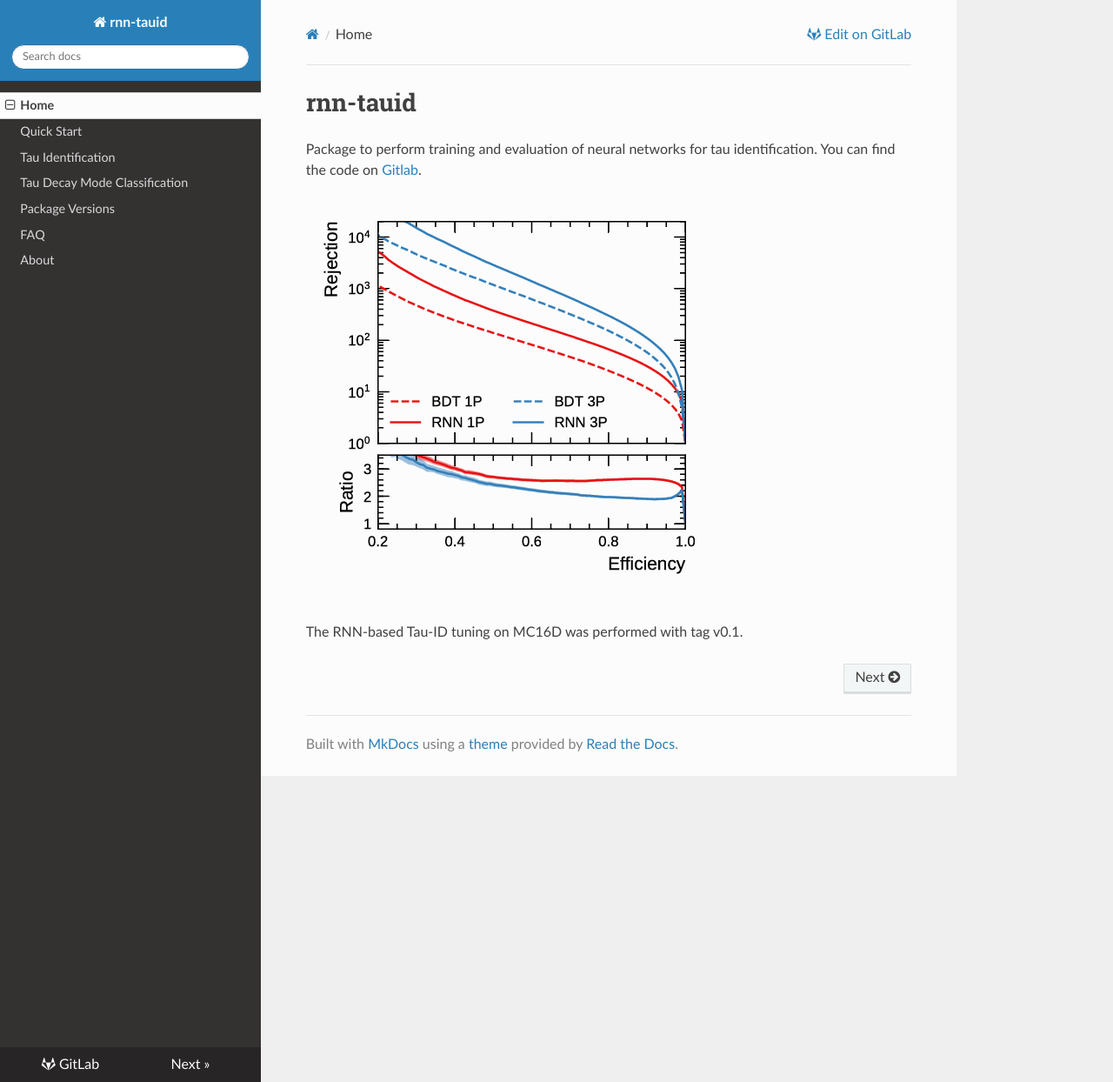
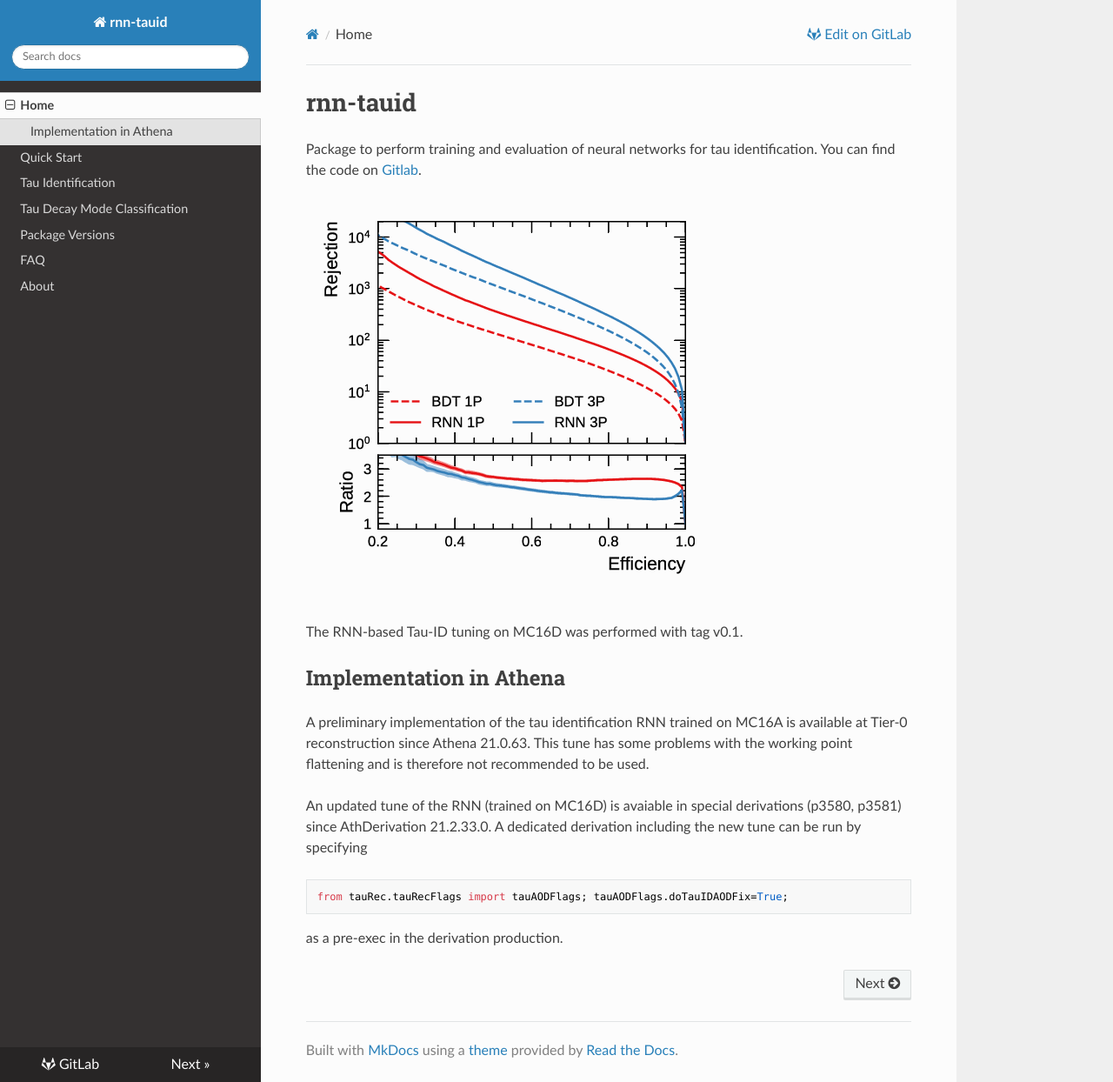
Before and after one commit to chrisdeutsch/rnn-tauid, an MkDocs documentation site: the page built from docs/index.md, in a window 1280 px wide and 1244 px high. Shown: the whole window at 87% size. Built offline with MkDocs 1.6.1, drawn with Linux system fonts in a browser that asks for light colours; nearby versions of some CDN libraries; old or Windows-style settings are respelled for this version of MkDocs.

Commit message:
Athena versions for RNN-ID

````diff
--- a/docs/index.md
+++ b/docs/index.md
@@ -7,3 +7,17 @@ identification. You can find the code on
 ![Tau-ID ROC Curve](img/roc_homepage.png)
 
 The RNN-based Tau-ID tuning on MC16D was performed with tag v0.1.
+
+## Implementation in Athena
+
+A preliminary implementation of the tau identification RNN trained on MC16A is
+available at Tier-0 reconstruction since Athena 21.0.63. This tune has some
+problems with the working point flattening and is therefore not recommended to be used.
+
+An updated tune of the RNN (trained on MC16D) is avaiable in special derivations
+(p3580, p3581) since AthDerivation 21.2.33.0. A dedicated derivation including
+the new tune can be run by specifying
+```
+from tauRec.tauRecFlags import tauAODFlags; tauAODFlags.doTauIDAODFix=True;
+```
+as a pre-exec in the derivation production.
````
